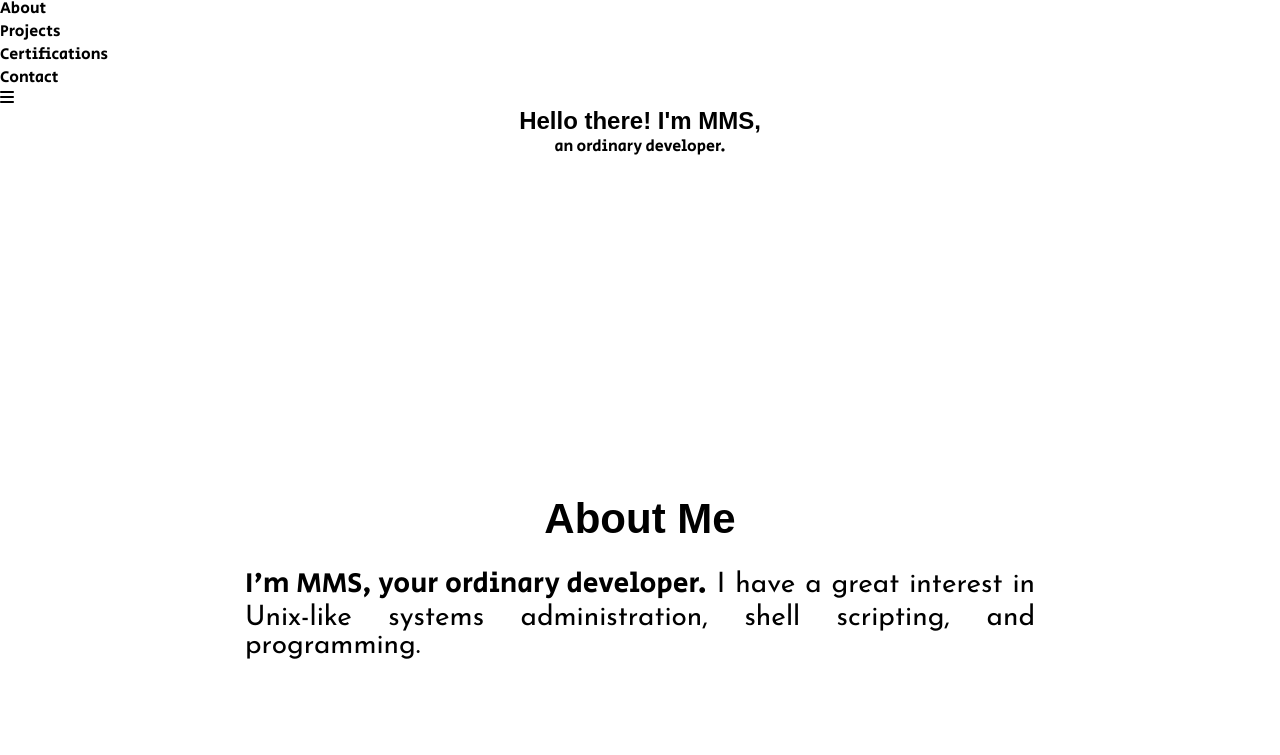
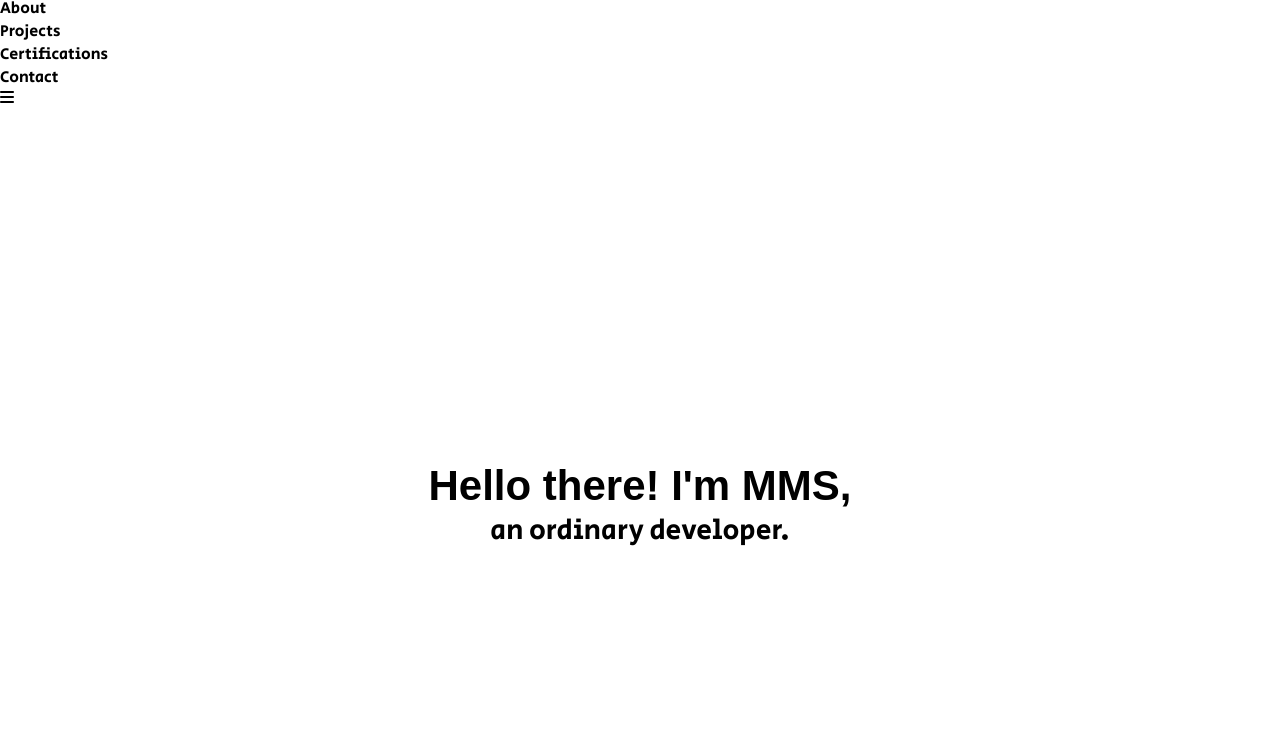
Before and after one commit to mumahendras3/freecodecamp-certification-projects, a plain HTML site: page responsive-web-design/personal-portfolio-webpage/index.html in a window 1280 px wide. Shown: the part 45-800 px from the top of the page. Drawn offline with Linux system fonts and the light colour scheme; a script that the page names is missing; a web font is replaced by a local one.

Commit message:
RWD: PPW: Style `#welcome-section` section
Use `#about` section styling for `#welcome-section` section and revert
`#about` section styling to just simple margin and max-width styling.

```diff
--- a/responsive-web-design/personal-portfolio-webpage/styles.css
+++ b/responsive-web-design/personal-portfolio-webpage/styles.css
@@ -60,22 +60,23 @@ a {
     font-family: "Secular One", sans-serif;
 }
 
-#welcome-section p {
-    text-align: center;
-}
-
-#about {
+#welcome-section {
     height: 100vh;
     display: flex;
     flex-direction: column;
     justify-content: center;
     align-items: center;
-    font-size: 1.49em;
+    font-size: 1.5em;
+}
+
+#welcome-section p {
+    text-align: center;
 }
 
 #about p {
     text-align: justify;
-    max-width: calc(810px - var(--wide-spacing));
+    margin: 0 auto;
+    max-width: fit-content;
 }
 
 .projects-grid {
@@ -100,8 +101,14 @@ a {
     padding: var(--narrow-spacing) 0;
 }
 
+@media only screen and (max-width: 507px) {
+    #welcome-section h1 {
+        width: calc(360px - 2 * var(--wide-spacing));
+    }
+}
+
 @media only screen and (min-width: 810px) {
-    #about {
+    #welcome-section {
         font-size: 1.75em;
     }
 }
```
